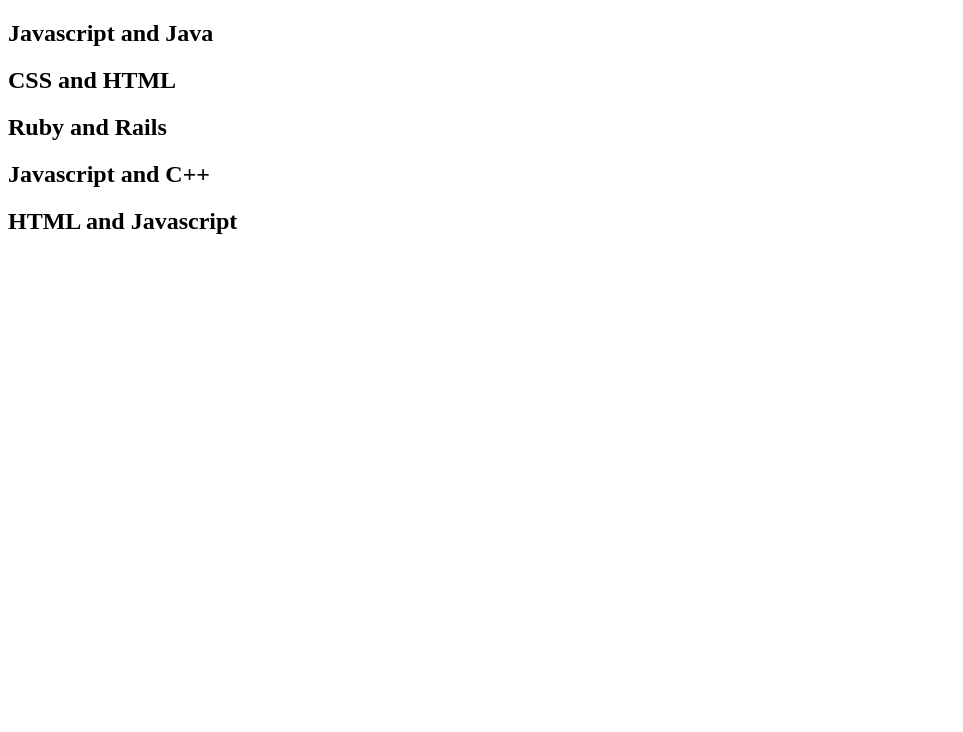
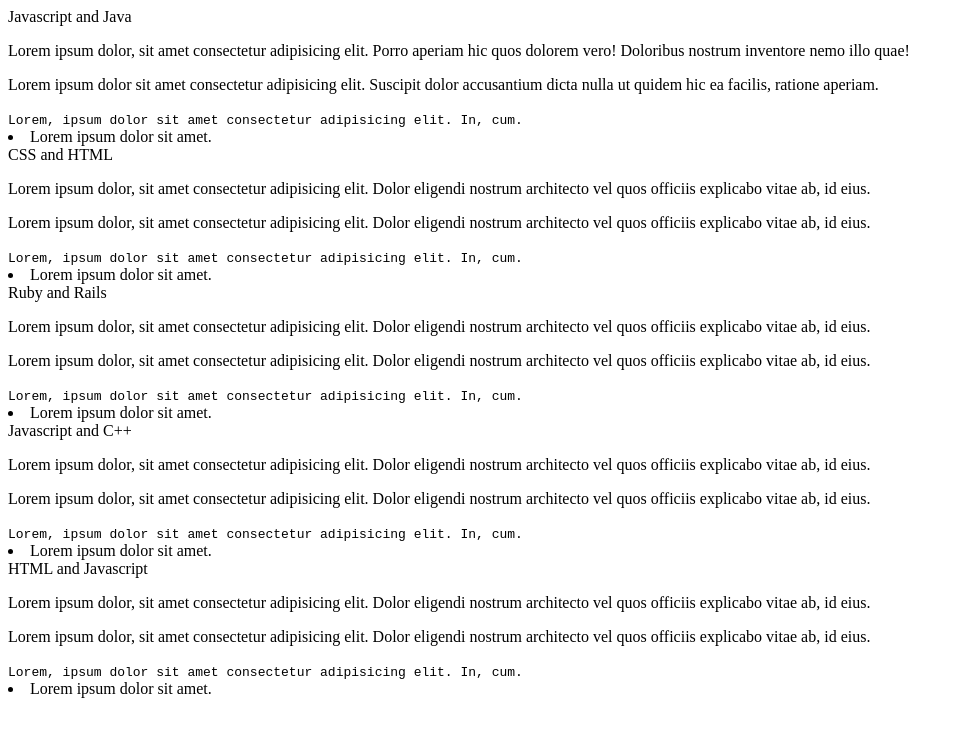
Before and after one commit to aymanmak/microverse-Ayman-Michael, a plain HTML site: page index.html in a window 1280 px wide. Shown: the whole page, without its empty margins (0-963 px from the left). Drawn offline with Linux system fonts and the light colour scheme.

Commit message:
added li elements

```diff
--- a/index.html
+++ b/index.html
@@ -7,7 +7,7 @@
     <link rel="stylesheet" href="css/style.css">
 </head>
 
-<body>
+<main id="main-doc">
 
     <script src="https://cdn.freecodecamp.org/testable-projects-fcc/v1/bundle.js"></script>
 
@@ -24,24 +24,47 @@
 
     -->
     <script src="js/index.js"></script>
-    <main id="main-doc">
+
+
+
         <section class="main-section" id="javascript_and_java">
-            <h1>Javascript and Java</h1>
+            <header>Javascript and Java</header>
+            <p>Lorem ipsum dolor, sit amet consectetur adipisicing elit. Porro aperiam hic quos dolorem vero! Doloribus nostrum inventore nemo illo quae!</p>
+            <p>Lorem ipsum dolor sit amet consectetur adipisicing elit. Suscipit dolor accusantium dicta nulla ut quidem hic ea facilis, ratione aperiam.</p>
+            <code>Lorem, ipsum dolor sit amet consectetur adipisicing elit. In, cum.</code>
+            <li>Lorem ipsum dolor sit amet.</li>
         </section>
         <section class="main-section" id="css_and_html">
-            <h1>CSS and HTML</h1>
+            <header>CSS and HTML</header>
+            <p>Lorem ipsum dolor, sit amet consectetur adipisicing elit. Dolor eligendi nostrum architecto vel quos officiis explicabo vitae ab, id eius.</p>
+            <p>Lorem ipsum dolor, sit amet consectetur adipisicing elit. Dolor eligendi nostrum architecto vel quos officiis explicabo vitae ab, id eius.</p>
+            <code>Lorem, ipsum dolor sit amet consectetur adipisicing elit. In, cum.</code>
+            <li>Lorem ipsum dolor sit amet.</li>
         </section>
         <section class="main-section" id="ruby_and_rails">
-            <h1>Ruby and Rails</h1>
+            <header>Ruby and Rails</header>
+            <p>Lorem ipsum dolor, sit amet consectetur adipisicing elit. Dolor eligendi nostrum architecto vel quos officiis explicabo vitae ab, id eius.</p>
+            <p>Lorem ipsum dolor, sit amet consectetur adipisicing elit. Dolor eligendi nostrum architecto vel quos officiis explicabo vitae ab, id eius.</p>
+            <code>Lorem, ipsum dolor sit amet consectetur adipisicing elit. In, cum.</code>
+            <li>Lorem ipsum dolor sit amet.</li>
         </section>
         <section class="main-section" id="javascript_and_c++">
-            <h1>Javascript and C++</h1>
+            <header>Javascript and C++</header>
+            <p>Lorem ipsum dolor, sit amet consectetur adipisicing elit. Dolor eligendi nostrum architecto vel quos officiis explicabo vitae ab, id eius.</p>
+
+            <p>Lorem ipsum dolor, sit amet consectetur adipisicing elit. Dolor eligendi nostrum architecto vel quos officiis explicabo vitae ab, id eius.</p>
+            <code>Lorem, ipsum dolor sit amet consectetur adipisicing elit. In, cum.</code>
+            <li>Lorem ipsum dolor sit amet.</li>
         </section>
         <section class="main-section" id="html_and_javascript">
-            <h1>HTML and Javascript</h1>
+            <header>HTML and Javascript</header>
+            <p>Lorem ipsum dolor, sit amet consectetur adipisicing elit. Dolor eligendi nostrum architecto vel quos officiis explicabo vitae ab, id eius.</p>
+            <p>Lorem ipsum dolor, sit amet consectetur adipisicing elit. Dolor eligendi nostrum architecto vel quos officiis explicabo vitae ab, id eius.</p>
+            <code>Lorem, ipsum dolor sit amet consectetur adipisicing elit. In, cum.</code>
+            <li>Lorem ipsum dolor sit amet.</li>
         </section>
 
+
     </main>
-</body>
 
 </html>
```
